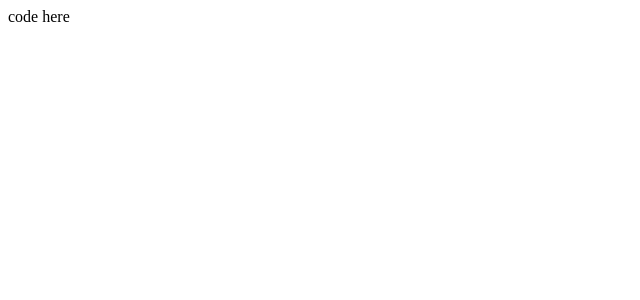
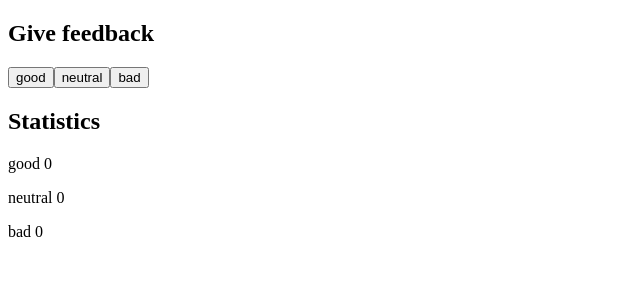
Before and after one commit to rikurauhala/fullstack, a React (Create React App) app in the folder exercises/part01/unicafe/: page / in a window 1280 px wide. Shown: the top 300 px of the page, without its empty margins (0-640 px from the left). Built offline with nearby package versions, Linux system fonts and the light colour scheme.

Commit message:
Complete exercise 1.6

```diff
--- a/exercises/part01/unicafe/src/App.js
+++ b/exercises/part01/unicafe/src/App.js
@@ -1,14 +1,27 @@
 import { useState } from 'react'
 
 const App = () => {
-  // save clicks of each button to its own state
   const [good, setGood] = useState(0)
   const [neutral, setNeutral] = useState(0)
   const [bad, setBad] = useState(0)
 
   return (
     <div>
-      code here
+      <h2>Give feedback</h2>
+      <button onClick={() => setGood(good + 1)}>
+        good
+      </button>
+      <button onClick={() => setNeutral(neutral + 1)}>
+        neutral
+      </button>
+      <button onClick={() => setBad(bad + 1)}>
+        bad
+      </button>
+
+      <h2>Statistics</h2>
+      <p>good {good}</p>
+      <p>neutral {neutral}</p>
+      <p>bad {bad}</p>
     </div>
   )
 }
```
